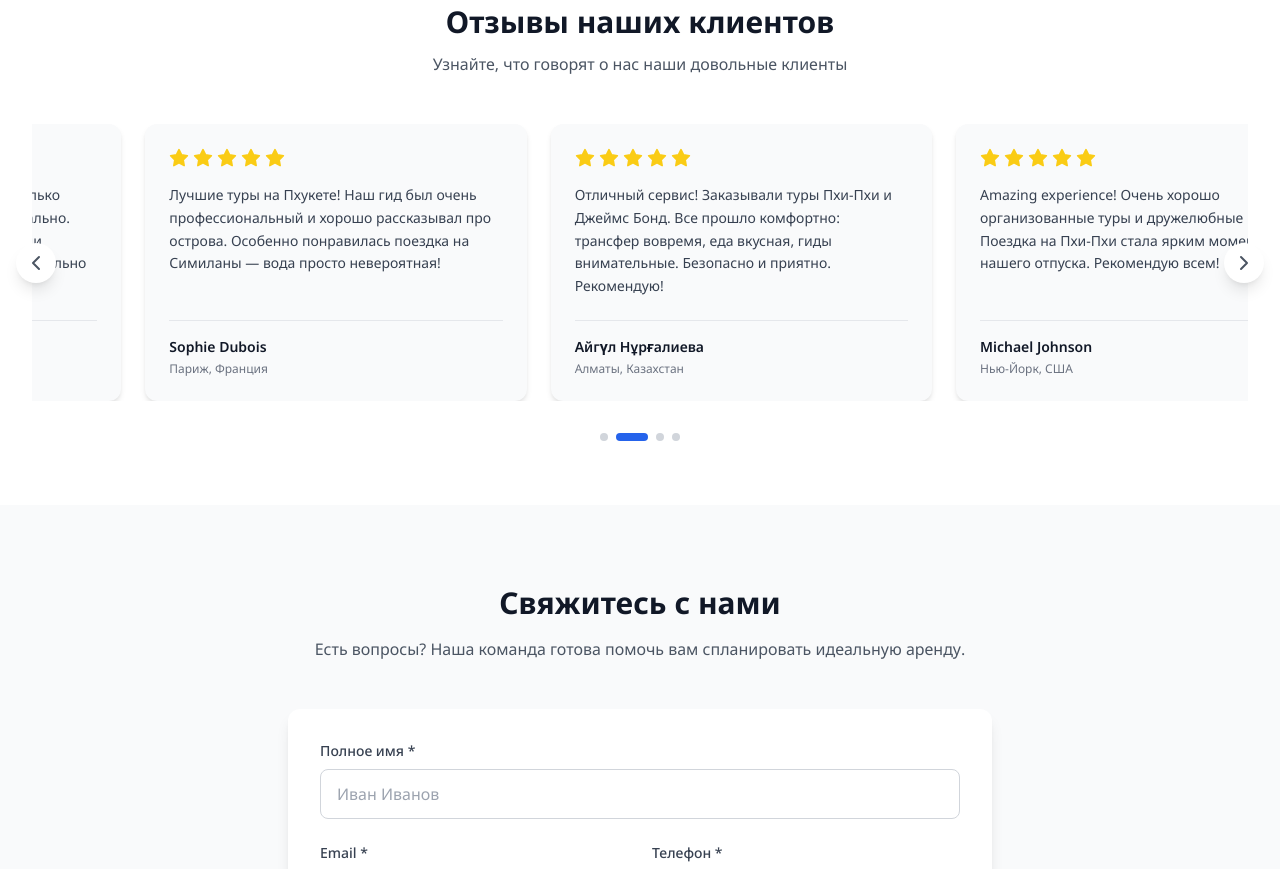
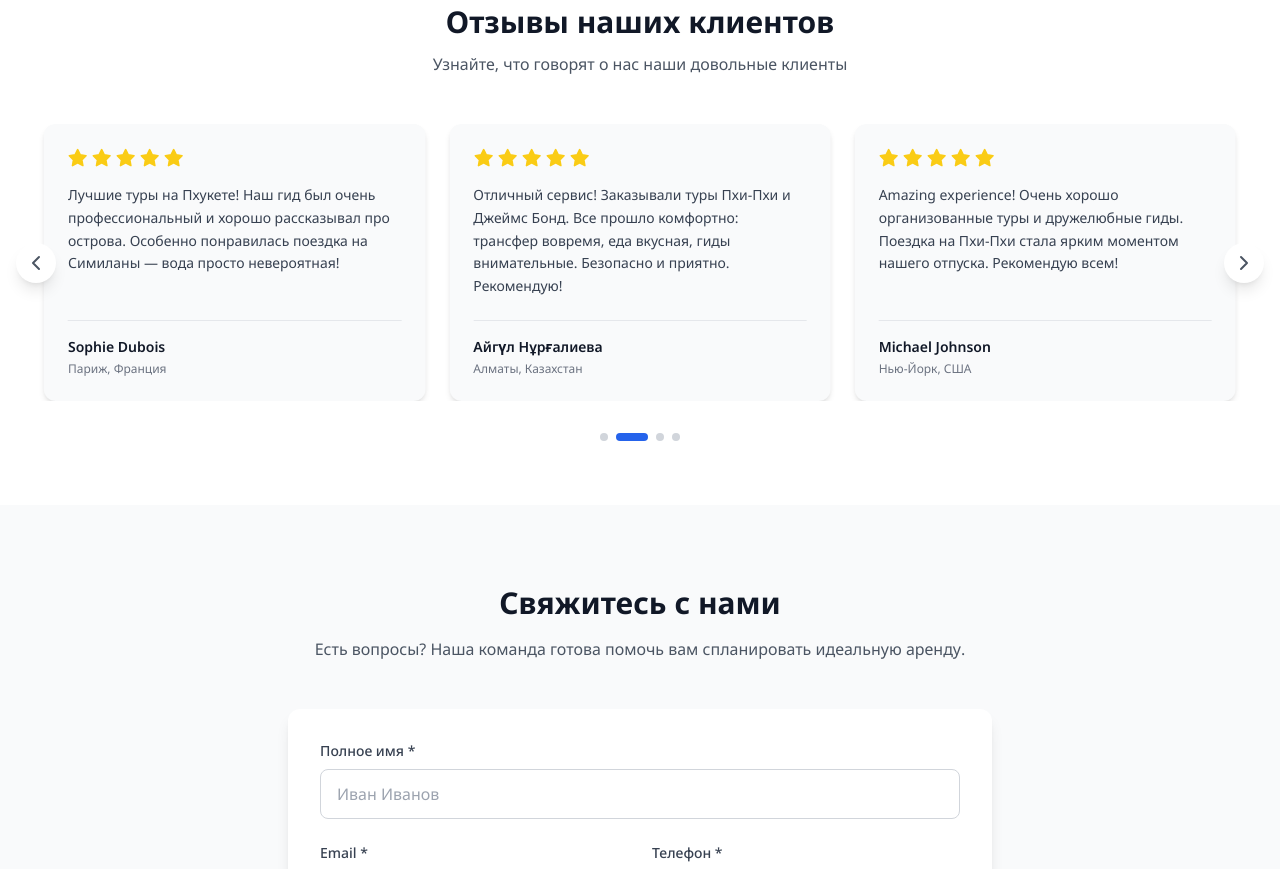
Before and after one commit to AlikSF/PersonalAI, a React (Vite) app: page / in a window 1280 px wide. Shown: the part 2400-3269 px from the top of the page. Built offline with nearby package versions, Linux system fonts and the light colour scheme; no server answers; the database is empty.

Commit message:
Updated Testimonials.tsx

```diff
--- a/src/components/Testimonials.tsx
+++ b/src/components/Testimonials.tsx
@@ -187,7 +187,7 @@ export function Testimonials() {
             <div
               className="flex transition-transform duration-700 ease-in-out"
               style={{
-                transform: `translateX(-${currentIndex * (100 / testimonials.length)}%)`
+                transform: `translateX(-${currentIndex * 33.333}%)`
               }}
             >
               {testimonials.map((testimonial) => (
```
